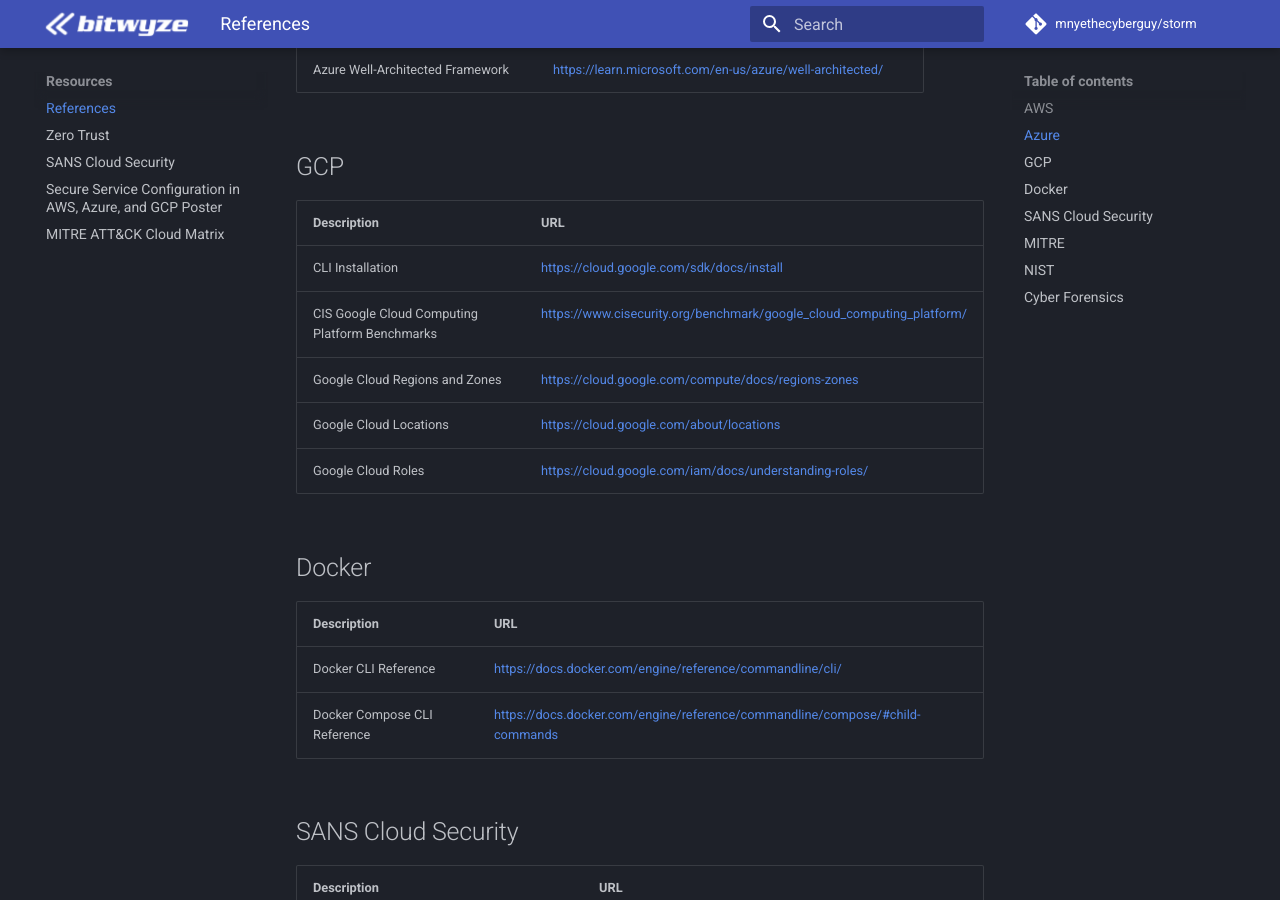
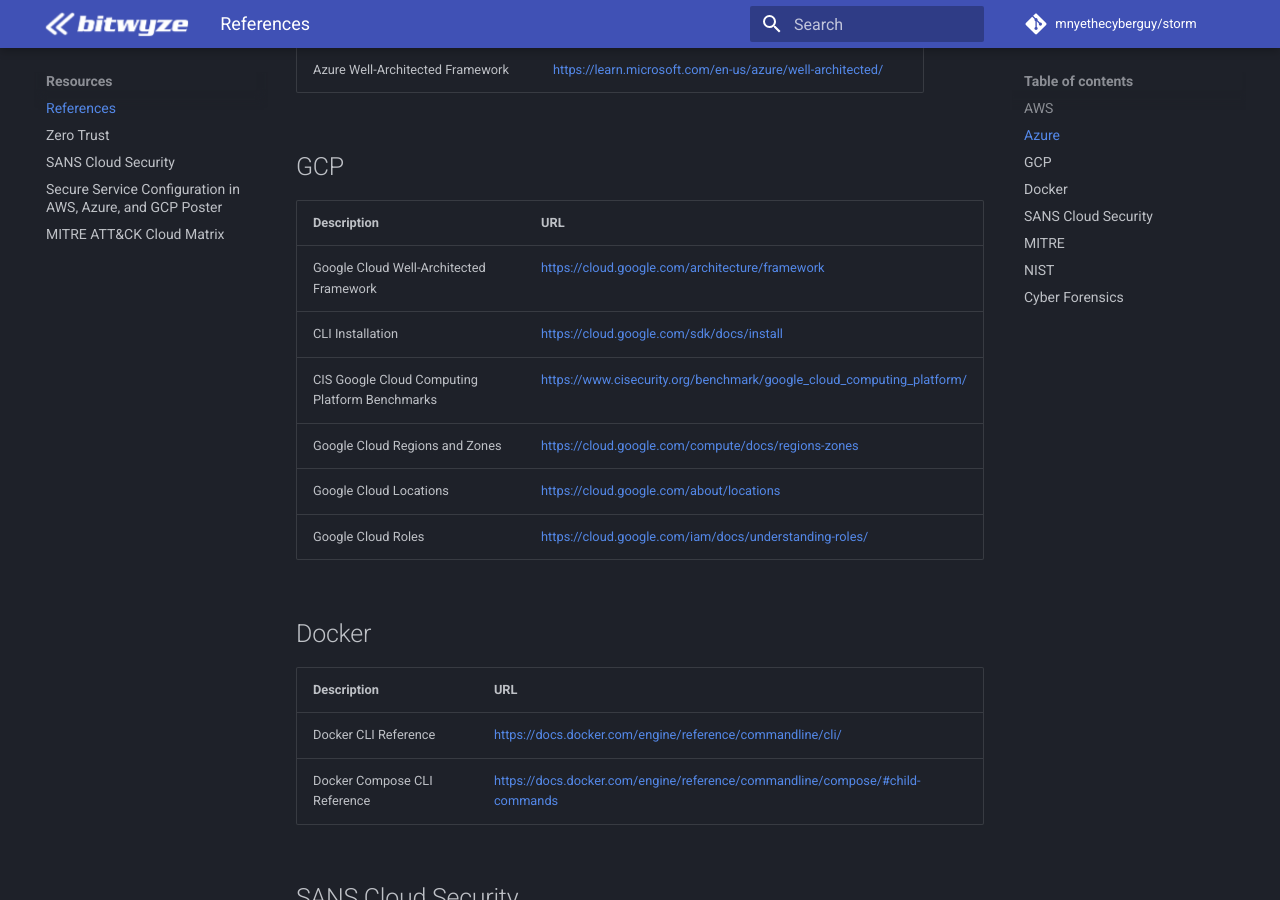
Before and after one commit to mnyethecyberguy/storm, an MkDocs documentation site: the page built from docs/resources/references.md, in a window 1280 px wide and 900 px high, scrolled down 810 px. Built offline with MkDocs 1.6.1 and Material for MkDocs 9.7.7, drawn with Linux system fonts in a browser that asks for light colours; comment, search, counter and statistics services are not loaded.

Commit message:
Updated references.md

```diff
--- a/docs/resources/references.md
+++ b/docs/resources/references.md
@@ -20,6 +20,7 @@
 
 | Description   | URL   |
 | :---          | :---  |
+| Google Cloud Well-Architected Framework | [https://cloud.google.com/architecture/framework](https://cloud.google.com/architecture/framework) |
 | CLI Installation  | [https://cloud.google.com/sdk/docs/install](https://cloud.google.com/sdk/docs/install) |
 | CIS Google Cloud Computing Platform Benchmarks | [https://www.cisecurity.org/benchmark/google_cloud_computing_platform/](https://www.cisecurity.org/benchmark/google_cloud_computing_platform/) |
 | Google Cloud Regions and Zones | [https://cloud.google.com/compute/docs/regions-zones](https://cloud.google.com/compute/docs/regions-zones) |
```
